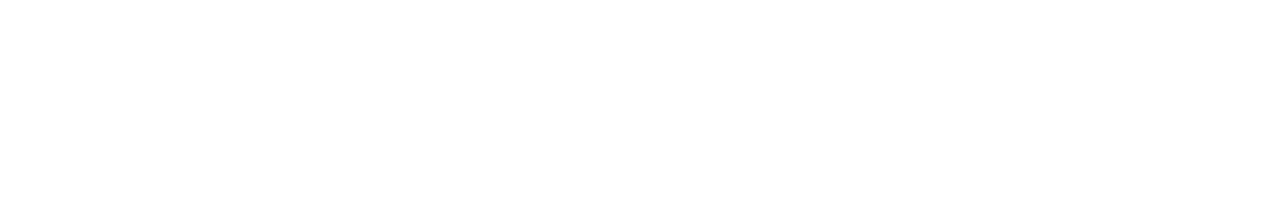
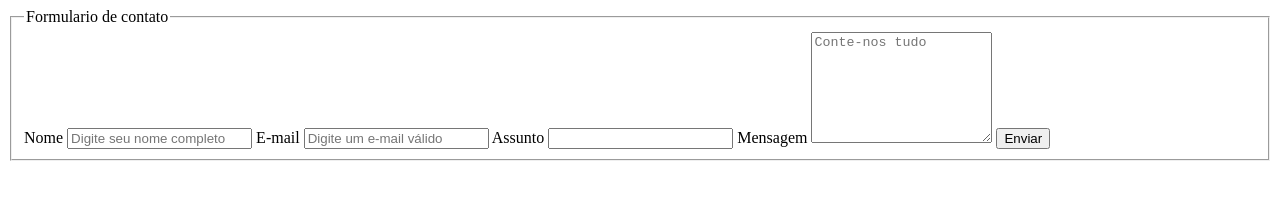
Before and after one commit to notAvoiid/simple-form-login, a plain HTML site: page index.html in a window 1280 px wide. Drawn offline with Linux system fonts and the light colour scheme.

Commit message:
feat: add HTML

```diff
--- a/index.html
+++ b/index.html
@@ -4,6 +4,25 @@
     <title>Contacts</title>
 </head>
 <body>
+    <form action="" autocomplete="off">
+        <fieldset>
+            <legend>Formulario de contato</legend>
 
+            <label for="name">Nome</label>
+            <input type="text" id="name" name="name" required placeholder="Digite seu nome completo">
+
+            <label for="email">E-mail</label>
+            <input type="email" name="email" id="email" required placeholder="Digite um e-mail válido">
+
+            <label for="subject">Assunto</label>
+            <input type="text" name="subject" id="subject">
+
+            <label for="message">Mensagem</label>
+            <textarea name="message" id="message" rows="7" required maxlength="1000" minlength="20" placeholder="Conte-nos tudo"></textarea>
+
+            <input type="submit" class="btn" value="Enviar">
+
+        </fieldset>
+    </form>
 </body>
 </html>
```
